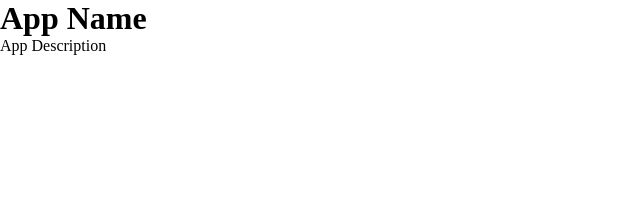
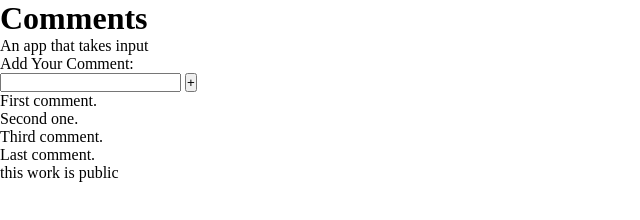
Before and after one commit to mflavin/IIT-ITM462-MATT, a plain HTML site: page Exercises/Week3/index.html in a window 1280 px wide. Shown: the whole page, without its empty margins (0-640 px from the left). Drawn offline with nearby package versions, Linux system fonts and the light colour scheme.

Commit message:
Changed page layout to Comment making app

```diff
--- a/Exercises/Week3/index.html
+++ b/Exercises/Week3/index.html
@@ -1,12 +1,30 @@
 <!DOCTYPE html>
 <html>
   <head>
-    <title>App Name</title>
+    <title>A Simple App</title>
     <link href="style.css" rel="stylesheet" type="text/css">
   </head>
   <body>
-    <h1>App Name</h1>
-    <p>App Description</p>
+    <header>
+      <h1>Comments</h1>
+      <p>An app that takes input</p>
+    </header>
+    <main>
+      <section class="comment-input">
+        <p>Add Your Comment:</p>
+        <input>
+        <button>+</button>
+      </section>
+      <section class="comments">
+        <p>First comment.</p>
+        <p>Second one.</p>
+        <p>Third comment.</p>
+        <p>Last comment.</p>
+      </section>
+    </main>
+    <footer>
+      <p>this work is public</p>
+    </footer>
     <script src="http://code.jquery.com/jquery-latest.min.js"></script>
     <script src="app.js"></script>
   </body>
```
